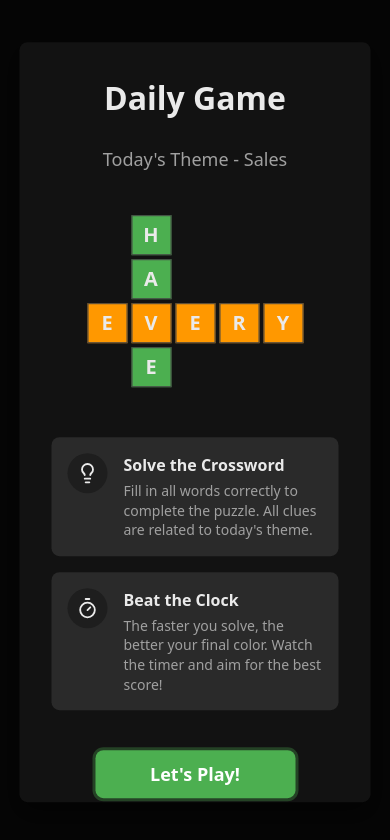
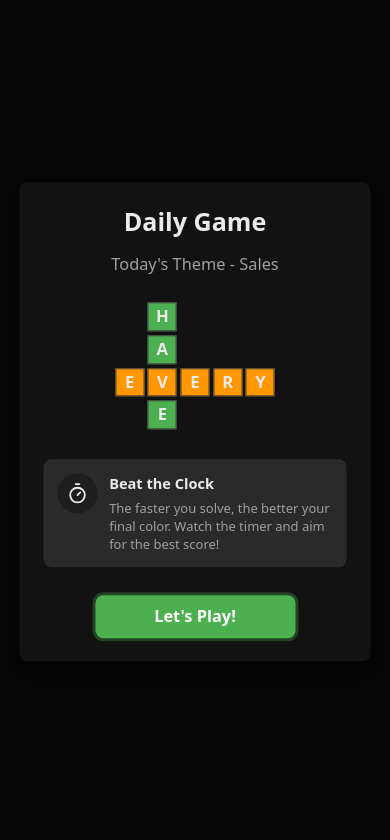
Before and after one commit to khushal-jagota/Daily_Game, a React (Vite) app: page / in a window 390 px wide. Shown: the top 840 px of the page. Built offline with nearby package versions, Linux system fonts and the light colour scheme.

Commit message:
Refactor StartupModal for responsive design: Implement flexible sizing, padding, and font adjustments using modern CSS units. Enhance layout for better accessibility and visual hierarchy while ensuring functionality remains intact.

```diff
--- a/src/GameFlow/components/StartupModal.tsx
+++ b/src/GameFlow/components/StartupModal.tsx
@@ -1,7 +1,7 @@
 import React, { useState, useEffect } from 'react';
 import * as Dialog from '@radix-ui/react-dialog';
 import styled from 'styled-components';
-import { Lightbulb, Timer } from 'lucide-react';
+import { Timer } from 'lucide-react';
 
 // Define the props interface for the StartupModal component
 interface StartupModalProps {
@@ -26,6 +26,7 @@ const StyledOverlay = styled(Dialog.Overlay)`
   position: fixed;
   inset: 0;
   animation: overlayShow 150ms cubic-bezier(0.16, 1, 0.3, 1);
+  z-index: 50; /* Ensure overlay is above other content */
 
   @keyframes overlayShow {
     from { opacity: 0; }
@@ -41,15 +42,29 @@ const StyledContent = styled(Dialog.Content)`
   top: 50%;
   left: 50%;
   transform: translate(-50%, -50%);
+  z-index: 51; /* Ensure content is above overlay */
+
+  /* --- Responsive Sizing & Viewport Units --- */
   width: 90vw;
-  max-width: 500px;
-  max-height: 90vh;
-  padding: 32px;
+  max-width: 31.25rem; /* 500px -> rem for consistency */
+  max-height: 90vh; /* Fallback */
+  max-height: 90svh; /* Use smallest viewport height to avoid jumps */
+  /* Removed overflow-y: auto to adhere to "no-scroll" */
+
+  /* --- Flexible Padding & Safe Area Handling --- */
+  padding: clamp(1rem, 2vw + 1rem, 2rem); /* Responsive padding */
+  /* Incorporate safe area insets using CSS variables (adjust var names if needed) */
+  padding-top: calc(clamp(1rem, 2vw + 1rem, 2rem) + var(--safe-area-inset-top, 0px));
+  padding-bottom: calc(clamp(1rem, 2vw + 1rem, 2rem) + var(--safe-area-inset-bottom, 0px));
+  padding-left: calc(clamp(1rem, 2vw + 1rem, 2rem) + var(--safe-area-inset-left, 0px));
+  padding-right: calc(clamp(1rem, 2vw + 1rem, 2rem) + var(--safe-area-inset-right, 0px));
+
+
   animation: contentShow 150ms cubic-bezier(0.16, 1, 0.3, 1);
   color: ${({ theme }) => theme.textColor || '#EAEAEA'};
   display: flex;
   flex-direction: column;
-  gap: 24px;
+  gap: clamp(1rem, 1.5vw + 0.5rem, 1.5rem); /* Responsive gap */
 
   @keyframes contentShow {
     from {
@@ -69,15 +84,18 @@ const StyledContent = styled(Dialog.Content)`
 
 const ModalHeader = styled(Dialog.Title)`
   margin: 0;
-  font-size: 32px;
+  /* --- Flexible Font Size --- */
+  font-size: clamp(1.5rem, 1.2rem + 1.5vw, 2rem); /* Approx 24px min, 32px max */
   font-weight: 700;
   text-align: center;
   color: ${({ theme }) => theme.textColor || '#ffffff'};
+  line-height: 1.2;
 `;
 
 const ThemeText = styled(Dialog.Description)`
   margin: 0;
-  font-size: 18px;
+  /* --- Flexible Font Size --- */
+  font-size: clamp(1rem, 0.9rem + 0.5vw, 1.125rem); /* Approx 16px min, 18px max */
   text-align: center;
   color: ${({ theme }) => theme.numberColor || '#BBBBBB'};
   font-weight: 500;
@@ -88,35 +106,36 @@ const MiniGridContainer = styled.div`
   display: flex;
   flex-direction: column;
   align-items: center;
-  margin: 16px 0;
+  /* Responsive margin */
+  margin: clamp(0.5rem, 1vw + 0.25rem, 1rem) 0;
 `;
 
 const MiniGridRow = styled.div`
   display: flex;
 `;
 
-// MiniGridCell: Updated for column/row animation
+// MiniGridCell: Updated for responsiveness and column/row animation
 const MiniGridCell = styled.div<{
   $isEmpty: boolean;
-  $animateCol?: boolean; // Animation trigger for the target column
-  $animateRow?: boolean; // Animation trigger for the target row
+  $animateCol?: boolean;
+  $animateRow?: boolean;
 }>`
-  width: 40px;
-  height: 40px;
+  /* --- Flexible Size using clamp --- */
+  width: clamp(1.8rem, 5vw, 2.5rem); /* Approx 29px to 40px, scales with viewport */
+  height: clamp(1.8rem, 5vw, 2.5rem); /* Maintain square aspect ratio */
+
   border: ${({ $isEmpty, theme }) => $isEmpty ? 'none' : `1px solid ${theme.cellBorder || '#444'}`};
   background-color: ${({ $isEmpty, theme }) => $isEmpty ? 'transparent' : theme.highlightBackground || '#1E1E1E'};
   display: flex;
   align-items: center;
   justify-content: center;
-  margin: 2px;
+  /* Responsive margin */
+  margin: clamp(0.1rem, 0.5vw, 0.125rem); /* Approx 1.6px to 2px */
 
-  /* --- Animation Styles --- */
   transition-property: background-color;
   transition-duration: 0.6s;
   transition-timing-function: ease-in-out;
-  /* No delay needed, timing via state */
 
-  /* Apply target color if cell is in target column/row AND animation is active */
   ${({ $animateCol, $animateRow, $isEmpty, theme }) =>
     !$isEmpty && ($animateCol || $animateRow) && `
       background-color: ${
@@ -127,25 +146,30 @@ const MiniGridCell = styled.div<{
     `}
 `;
 
-// MiniGridLetter: Simplified without animation props
+// MiniGridLetter: Updated for responsiveness
 const MiniGridLetter = styled.span`
   color: ${({ theme }) => theme.textColor || '#FFFFFF'};
-  font-size: 20px;
+  /* --- Flexible Font Size --- */
+  font-size: clamp(1rem, 0.8rem + 1vw, 1.25rem); /* Approx 16px to 20px, scales with cell */
   font-weight: 600;
+  line-height: 1; /* Ensure letter stays centered */
 `;
 
 const InstructionsContainer = styled.div`
   display: flex;
   flex-direction: column;
-  gap: 16px;
-  margin: 8px 0;
+  /* Responsive gap */
+  gap: clamp(0.75rem, 1vw + 0.5rem, 1rem); /* Approx 12px to 16px */
+  margin: clamp(0.25rem, 0.5vw + 0.1rem, 0.5rem) 0; /* Smaller vertical margin */
 `;
 
 const InstructionBox = styled.div`
   display: flex;
-  gap: 16px;
+  /* Responsive gap */
+  gap: clamp(0.75rem, 1vw + 0.5rem, 1rem); /* Approx 12px to 16px */
   align-items: flex-start;
-  padding: 16px;
+  /* Responsive padding */
+  padding: clamp(0.75rem, 1.5vw + 0.5rem, 1rem); /* Approx 12px to 16px */
   background-color: ${({ theme }) => theme.focusBackground || '#1E1E1E'};
   border-radius: 8px;
 `;
@@ -156,28 +180,31 @@ const InstructionIconWrapper = styled.div`
   justify-content: center;
   background-color: ${({ theme }) => theme.highlightBackground || '#2D2D2D'};
   border-radius: 50%;
-  width: 40px;
-  height: 40px;
+  /* Use rem for fixed-size elements related to font/icon size */
+  width: 2.5rem; /* 40px */
+  height: 2.5rem; /* 40px */
   flex-shrink: 0;
-  color: ${({ theme }) => theme.textColor || '#EAEAEA'}; /* Added for icon color */
+  color: ${({ theme }) => theme.textColor || '#EAEAEA'};
 `;
 
 const InstructionContent = styled.div`
   display: flex;
   flex-direction: column;
-  gap: 4px;
+  gap: 0.25rem; /* 4px */
 `;
 
 const InstructionTitle = styled.h3`
   margin: 0;
-  font-size: 16px;
+  /* --- Flexible Font Size --- */
+  font-size: clamp(0.9rem, 0.85rem + 0.25vw, 1rem); /* Approx 14.4px min, 16px max */
   font-weight: 600;
   color: ${({ theme }) => theme.textColor || '#ffffff'};
 `;
 
 const InstructionText = styled.p`
   margin: 0;
-  font-size: 14px;
+  /* --- Flexible Font Size --- */
+  font-size: clamp(0.8rem, 0.75rem + 0.25vw, 0.875rem); /* Approx 12.8px min, 14px max */
   line-height: 1.4;
   color: ${({ theme }) => theme.numberColor || '#BBBBBB'};
 `;
@@ -185,16 +212,19 @@ const InstructionText = styled.p`
 const PlayButton = styled.button`
   background-color: ${({ theme }) => theme.correctColor || '#4CAF50'};
   color: white;
-  padding: 12px 24px;
-  font-size: 18px;
+  /* --- Flexible Padding & Font Size --- */
+  padding: clamp(0.6rem, 1vw + 0.4rem, 0.75rem) clamp(1.2rem, 2vw + 0.8rem, 1.5rem); /* Vert/Horiz padding */
+  font-size: clamp(1rem, 0.9rem + 0.5vw, 1.125rem); /* Approx 16px min, 18px max */
+
   font-weight: 600;
   border: none;
   border-radius: 8px;
   cursor: pointer;
-  margin: 8px auto 0;
+  /* Responsive margin */
+  margin: clamp(0.5rem, 1vw + 0.25rem, 1rem) auto 0;
   display: block;
   width: 100%;
-  max-width: 200px;
+  max-width: 12.5rem; /* 200px -> rem */
   transition: background-color 0.3s ease;
   box-shadow: 0 2px 4px rgba(0, 0, 0, 0.2);
 
@@ -223,6 +253,7 @@ const ReducedMotionStyles = styled.div`
 /**
  * StartupModal - An animated modal displayed when the game starts
  * Shows the game title, theme, and instructions before gameplay begins
+ * Updated with responsive sizing, modern CSS units, and safe area handling.
  */
 const StartupModal: React.FC<StartupModalProps> = ({
   isOpen,
@@ -230,28 +261,15 @@ const StartupModal: React.FC<StartupModalProps> = ({
   onStartGame,
   themeName = 'Daily Puzzle'
 }) => {
-  // State for column/row animations
-  const [animateCol2, setAnimateCol2] = useState(false); // For Column index 1
-  const [animateRow3, setAnimateRow3] = useState(false); // For Row index 2
+  const [animateCol2, setAnimateCol2] = useState(false);
+  const [animateRow3, setAnimateRow3] = useState(false);
 
-  // Reset and trigger animation when modal opens
   useEffect(() => {
     if (isOpen) {
-      // Reset animation states
       setAnimateCol2(false);
       setAnimateRow3(false);
-
-      // Trigger Column 2 animation after a longer initial delay
-      const timerCol = setTimeout(() => {
-        setAnimateCol2(true);
-      }, 1200); // Increased from 500ms to 1200ms for initial delay
-
-      // Trigger Row 3 animation with a larger gap after Column 2 starts
-      const timerRow = setTimeout(() => {
-        setAnimateRow3(true);
-      }, 2500); // Increased from 900ms to 2000ms for a larger gap between animations
-
-      // Clean up timeout if modal closes before animation completes
+      const timerCol = setTimeout(() => setAnimateCol2(true), 1200);
+      const timerRow = setTimeout(() => setAnimateRow3(true), 2500);
       return () => {
         clearTimeout(timerCol);
         clearTimeout(timerRow);
@@ -259,12 +277,10 @@ const StartupModal: React.FC<StartupModalProps> = ({
     }
   }, [isOpen]);
 
-  // Simplified to only call onStartGame (parent handles closing modal and starting game)
   const handlePlayClick = () => {
     onStartGame();
   };
 
-  // Keyboard handler for accessibility - allow Enter or Space to trigger Play button
   const handleKeyDown = (e: React.KeyboardEvent) => {
     if (e.key === 'Enter' || e.key === ' ') {
       e.preventDefault();
@@ -272,32 +288,25 @@ const StartupModal: React.FC<StartupModalProps> = ({
     }
   };
 
-  // Render the mini grid with column/row animation logic
   const renderMiniGrid = () => {
-    const targetColIndex = 1; // Column 2
-    const targetRowIndex = 2; // Row 3
-
+    const targetColIndex = 1;
+    const targetRowIndex = 2;
     return (
       <MiniGridContainer>
         {miniGrid.map((row, rowIndex) => (
           <MiniGridRow key={`row-${rowIndex}`}>
             {row.map((cell, cellIndex) => {
-              // Determine if this cell should participate in animations
               const isTargetCol = cellIndex === targetColIndex;
               const isTargetRow = rowIndex === targetRowIndex;
-
               return (
                 <MiniGridCell
                   key={`cell-${rowIndex}-${cellIndex}`}
                   $isEmpty={cell === null}
-                  // Pass animation triggers if cell is in the target column/row
                   $animateCol={isTargetCol ? animateCol2 : false}
                   $animateRow={isTargetRow ? animateRow3 : false}
                 >
                   {cell && (
-                    <MiniGridLetter aria-hidden="true">
-                      {cell}
-                    </MiniGridLetter>
+                    <MiniGridLetter aria-hidden="true">{cell}</MiniGridLetter>
                   )}
                 </MiniGridCell>
               );
@@ -327,18 +336,6 @@ const StartupModal: React.FC<StartupModalProps> = ({
             <InstructionsContainer>
               <InstructionBox>
                 <InstructionIconWrapper>
-                  <Lightbulb size={22} aria-hidden="true" />
-                </InstructionIconWrapper>
-                <InstructionContent>
-                  <InstructionTitle>Solve the Crossword</InstructionTitle>
-                  <InstructionText>
-                    Fill in all words correctly to complete the puzzle. All clues are related to today's theme.
-                  </InstructionText>
-                </InstructionContent>
-              </InstructionBox>
-
-              <InstructionBox>
-                <InstructionIconWrapper>
                   <Timer size={22} aria-hidden="true" />
                 </InstructionIconWrapper>
                 <InstructionContent>
@@ -353,7 +350,7 @@ const StartupModal: React.FC<StartupModalProps> = ({
             <PlayButton
               onClick={handlePlayClick}
               aria-label="Start the game"
-              autoFocus // Automatically focus the button when modal opens
+              autoFocus // Keep autoFocus for accessibility
             >
               Let's Play!
             </PlayButton>
```
